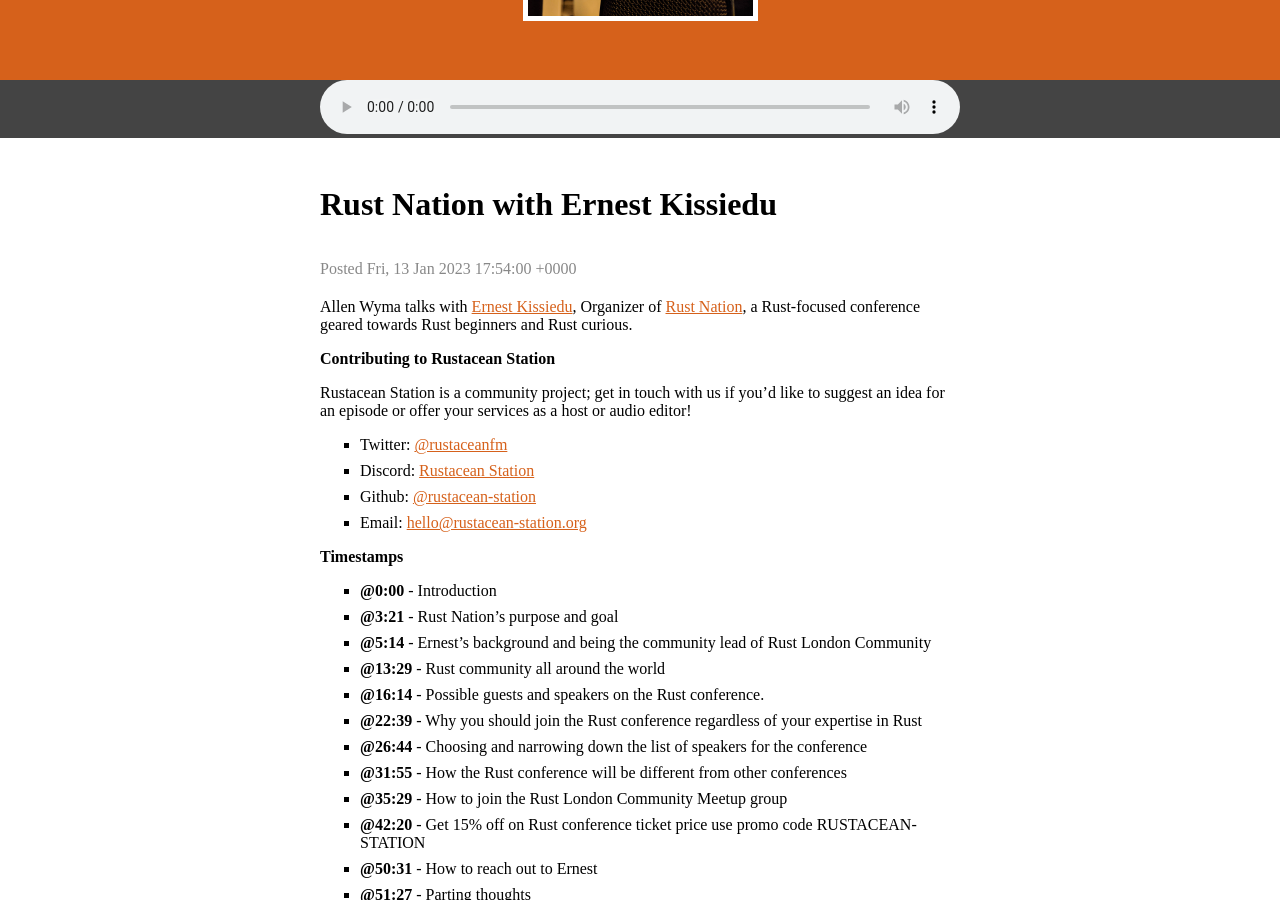
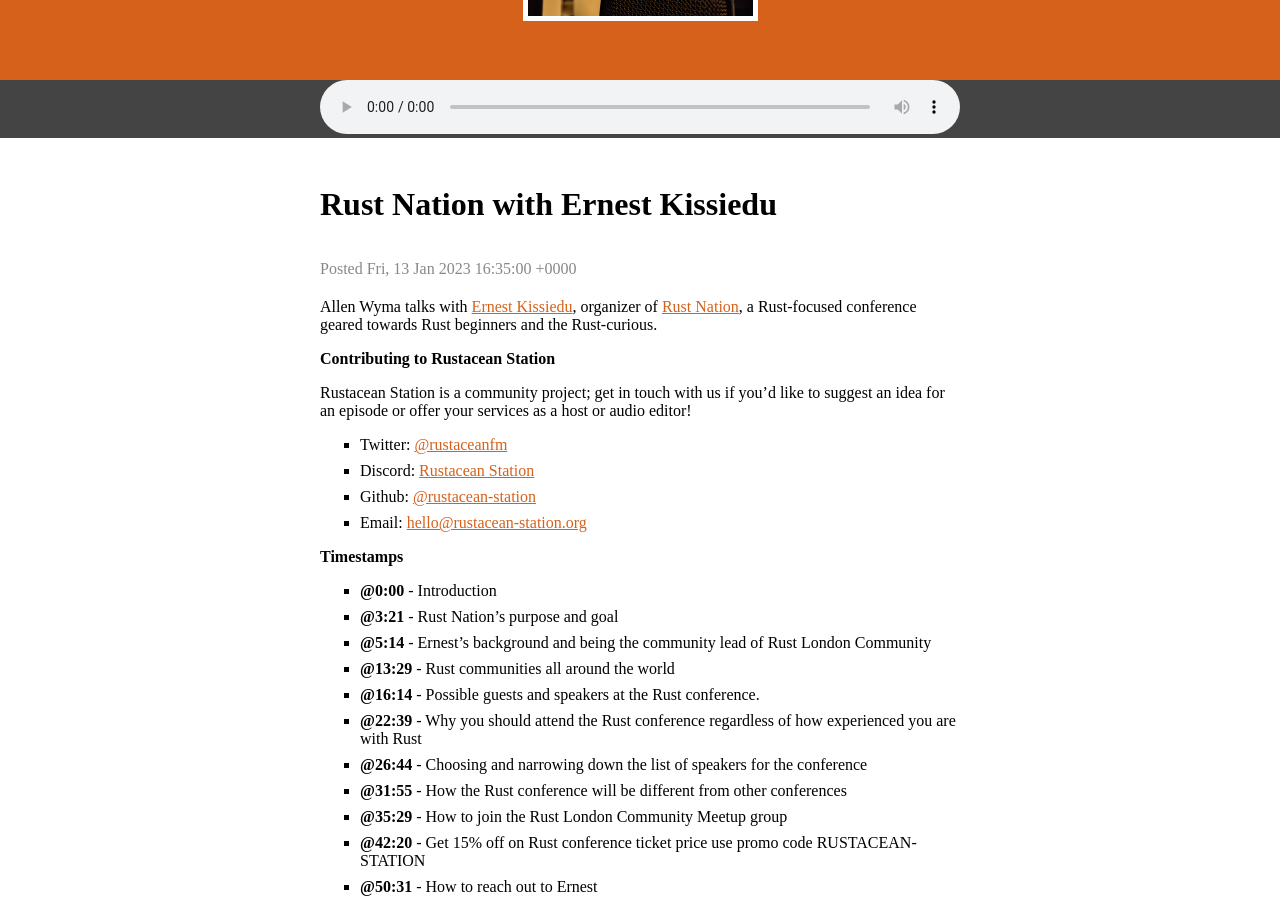
Before and after one commit to rustacean-station/rustacean-station.org, a Jekyll site: the page built from _episodes/interviews/2023-01-13-ernest-kissiedu.md, in a window 1280 px wide and 900 px high, scrolled down 365 px. Built offline with Jekyll 4.4.1, drawn with Linux system fonts in a browser that asks for light colours.

Commit message:
Apply suggestions from code review

```diff
--- a/_episodes/interviews/2023-01-13-ernest-kissiedu.md
+++ b/_episodes/interviews/2023-01-13-ernest-kissiedu.md
@@ -1,12 +1,12 @@
 ---
 title: "Rust Nation with Ernest Kissiedu"
-date: 2023-01-13T17:54:00Z
+date: 2023-01-13T16:35:00Z
 file: https://audio.rustacean-station.org/file/rustacean-station/2023-01-13-ernest-kissiedu.mp3
 duration: "52:02"
 length: "49964929"
 #reddit: (leave blank on initial publish, amend with link and uncomment this line after Reddit thread has been posted)
 ---
-Allen Wyma talks with [Ernest Kissiedu](https://github.com/ernestkissiedu), Organizer of [Rust Nation](https://www.rustnationuk.com/), a Rust-focused conference geared towards Rust beginners and Rust curious.
+Allen Wyma talks with [Ernest Kissiedu](https://github.com/ernestkissiedu), organizer of [Rust Nation](https://www.rustnationuk.com/), a Rust-focused conference geared towards Rust beginners and the Rust-curious.
 
 ## Contributing to Rustacean Station
 
@@ -21,9 +21,9 @@
 - [@0:00] - Introduction
 - [@3:21] - Rust Nation's purpose and goal
 - [@5:14] - Ernest's background and being the community lead of Rust London Community
-- [@13:29] - Rust community all around the world
-- [@16:14] - Possible guests and speakers on the Rust conference.
-- [@22:39] - Why you should join the Rust conference regardless of your expertise in Rust
+- [@13:29] - Rust communities all around the world
+- [@16:14] - Possible guests and speakers at the Rust conference.
+- [@22:39] - Why you should attend the Rust conference regardless of how experienced you are with Rust
 - [@26:44] - Choosing and narrowing down the list of speakers for the conference
 - [@31:55] - How the Rust conference will be different from other conferences
 - [@35:29] - How to join the Rust London Community Meetup group
```
